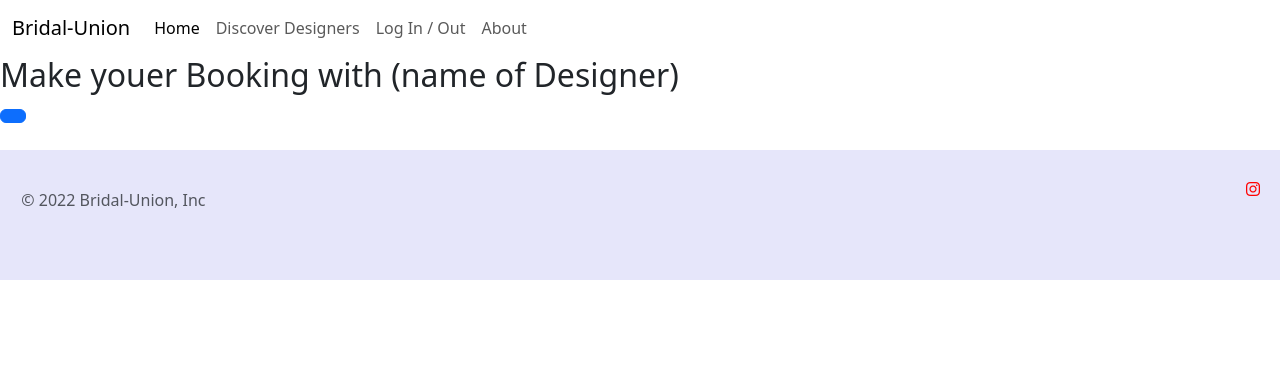
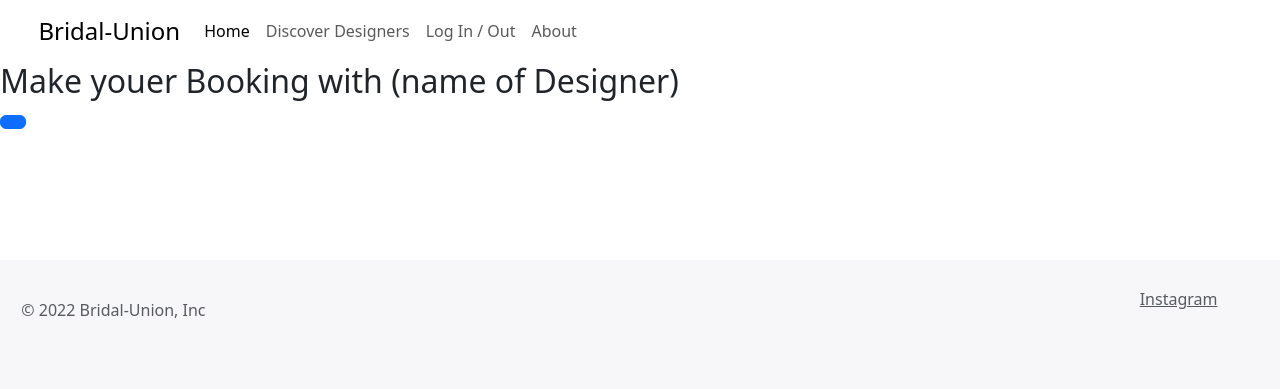
Before and after one commit to Esteph27/Bridal-Union, a Django app: page /booking/ in a window 1280 px wide. Shown: the top 389 px of the page. Run offline with Django 3.2, Linux system fonts and the light colour scheme; some libraries are stand-ins or nearby versions.

Commit message:
add styling to index html page

```diff
--- a/static/css/style.css
+++ b/static/css/style.css
@@ -7,12 +7,30 @@ body {
     background-color: white;
 }
 
+body p {
+    font-family: Raleway;
+}
+
+/* -------------------------------> navbar */
+
+.navbar  {
+    font-weight: 500;
+    margin-left: 3%;
+    margin-right: 3%;
+}
+
+.navbar-brand {
+	font-size: 1.5rem;
+}
+
+
 /* -------------------------------> footer */
 
 #footer-container {
-    background-color: lavender;
+    background-color: #F7F7F9;
 	height: 130px;
 	width: 100vw;
+	margin-top: 10%;
 }
 
 #footer-container span {
@@ -20,12 +38,40 @@ body {
 	margin-top: 5%;
 }
 
-.social-icons i {
-	margin-right: 5%;
-	margin-top: 5%;
-	color: red;
+
+/* -------------------------------> index.html */
+
+#hero-image {
+	background-color: #C6C6C7;
+	height: 150vw;
+	width: 100vw;
+}
+
+.container-fluid {
+	padding: 0;
+}
+
+#tag-line {
+	margin-top: 10%;
+	margin-bottom: 10%;
+}
+
+#tag-line p {
+	text-align: center;
+	padding-left: 10%;
+	padding-right: 10%;
+	font-size: 22px;
+	font-weight: bold;
+}
+
+.button-container {
+	margin-top: 10%;
+}
+
+.button-container a {
+	color: white;
+	text-decoration: none;
 }
 
 
-
 /* -------------------------------> media queries */
--- a/templates/base.html
+++ b/templates/base.html
@@ -69,7 +69,7 @@
           <div class="social-icons">
             <ul class="nav col-md-4 justify-content-end list-unstyled d-flex">
               <li class="ms-3">
-                <a class="text-muted" href="#"><i class="fa-brands fa-instagram"></i></a>
+                <a class="text-muted" href="#">Instagram</a>
               </li>
             </ul>
           </div>
```
Also changed, not shown: templates/index.html (+8 -5 lines).
